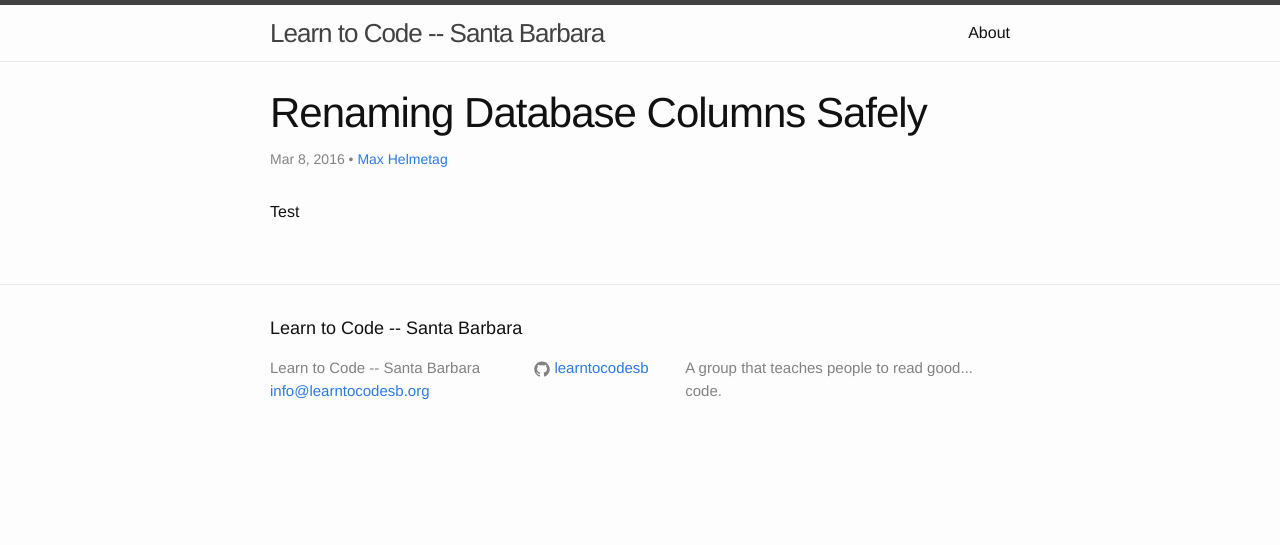
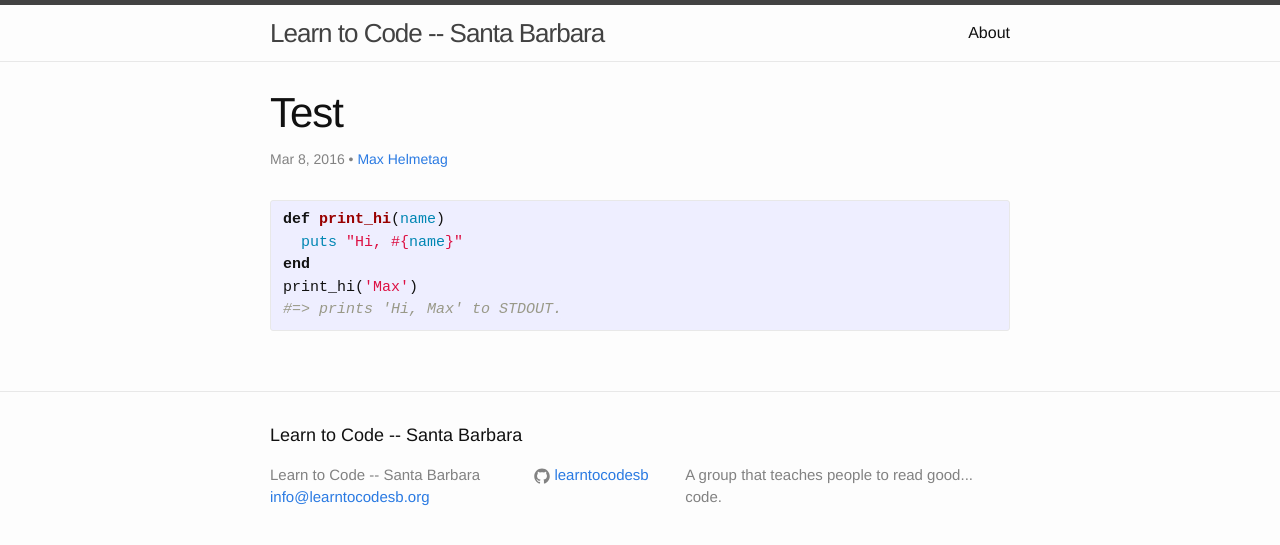
Before and after one commit to learntocodesb/learn-to-code-blog, a Jekyll site: the page built from _posts/2016-03-08-renaming-database-columns-safely.markdown, in a window 1280 px wide. Shown: the top 545 px of the page. Built offline with Jekyll 4.4.1, drawn with Linux system fonts in a browser that asks for light colours.

```diff
--- a/_posts/2016-03-08-renaming-database-columns-safely.markdown
+++ b/_posts/2016-03-08-renaming-database-columns-safely.markdown
@@ -1,10 +1,16 @@
 ---
 layout: post
-title:  "Renaming Database Columns Safely"
+title:  "Test"
 author: "Max Helmetag"
 author_github: mhelmetag
 date:   2016-03-08 00:01:17 -0800
-categories: activerecord
+categories: test
 ---
 
-Test
+{% highlight ruby %}
+def print_hi(name)
+  puts "Hi, #{name}"
+end
+print_hi('Max')
+#=> prints 'Hi, Max' to STDOUT.
+{% endhighlight %}
```
Also changed, not shown: _posts/2016-03-06-welcome-to-jekyll.markdown (deleted, +0 -27 lines), _includes/favicon.ico (deleted).
